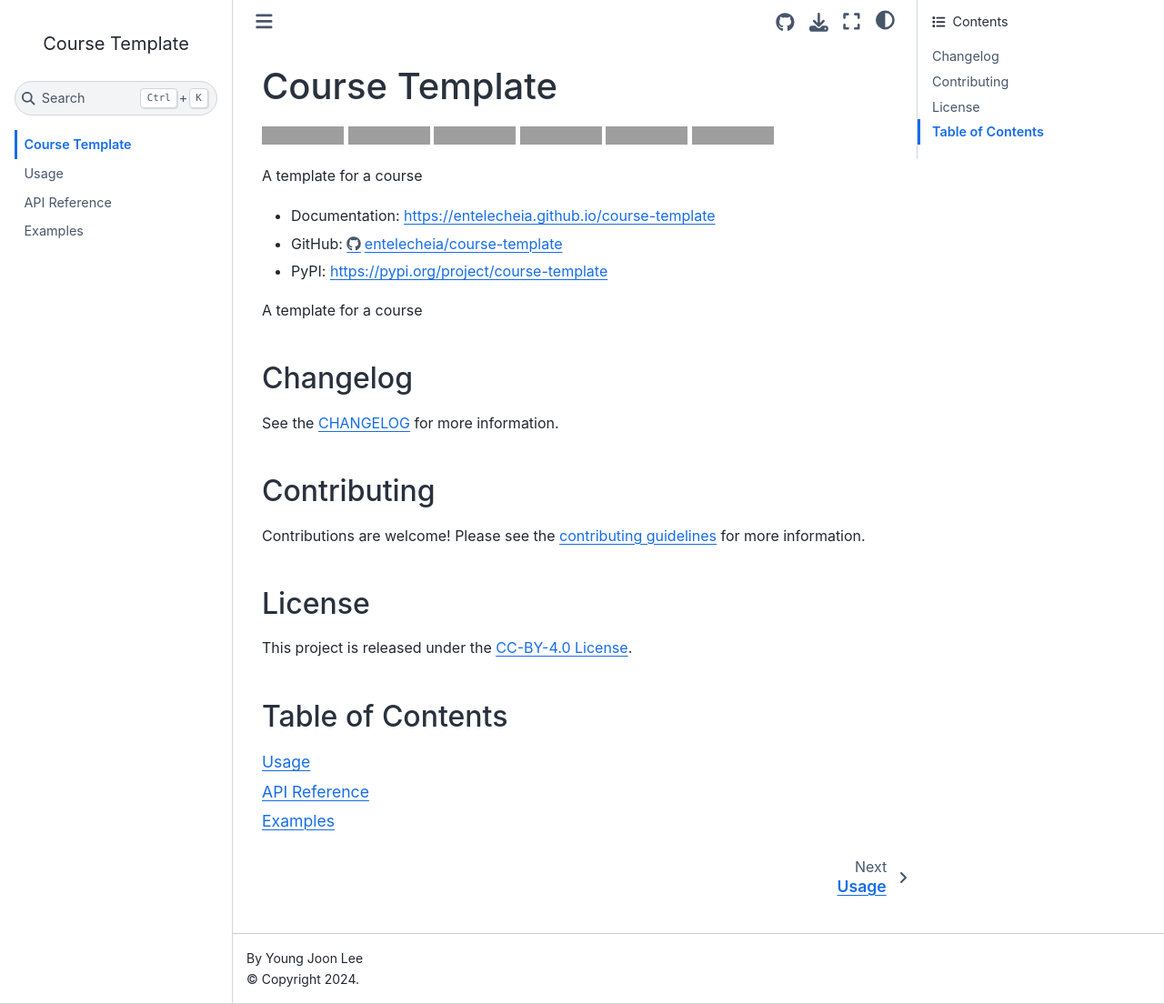
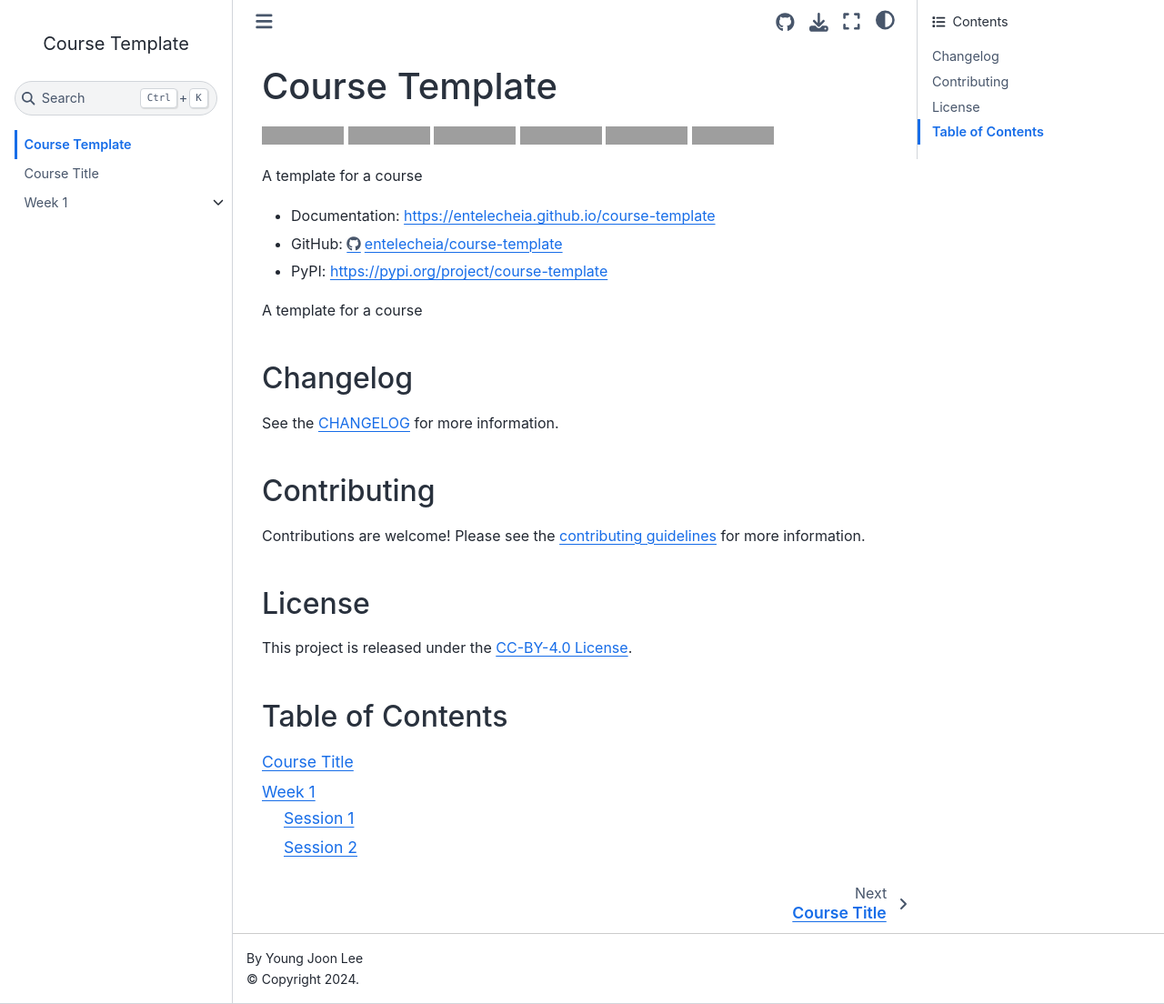
Before and after one commit to entelecheia/course-template, a Jupyter Book: the page built from book/index.md, in a window 1280 px wide and 1104 px high. Shown: the whole window at 91% size. Built offline with Jupyter Book 1.0.4 settings and Sphinx 7.4.7 and the Sphinx Book theme 1.1.4, drawn with Linux system fonts in a browser that asks for light colours; grey boxes are pictures that could not be loaded.

Commit message:
feat(book): add new chapters and sections to syllabus

````diff
--- a/book/_toc.yml
+++ b/book/_toc.yml
@@ -4,6 +4,8 @@
 format: jb-book
 root: index
 chapters:
-  - file: usage
-  - file: api
-  - file: examples
+  - file: syllabus/index
+  - file: week01/index
+    sections:
+      - file: week01/session1
+      - file: week01/session2
--- a/book/usage.md
+++ /dev/null
@@ -1 +0,0 @@
-# Usage
--- /dev/null
+++ b/book/week01/index.md
@@ -0,0 +1,5 @@
+# Week 1
+
+```{tableofcontents}
+
+```
--- /dev/null
+++ b/book/week01/session1.md
@@ -0,0 +1 @@
+# Session 1
--- /dev/null
+++ b/book/week01/session2.md
@@ -0,0 +1 @@
+# Session 2
````
Also changed, not shown: book/api.rst (deleted, +0 -16 lines), book/examples.md (deleted, +0 -34 lines).
